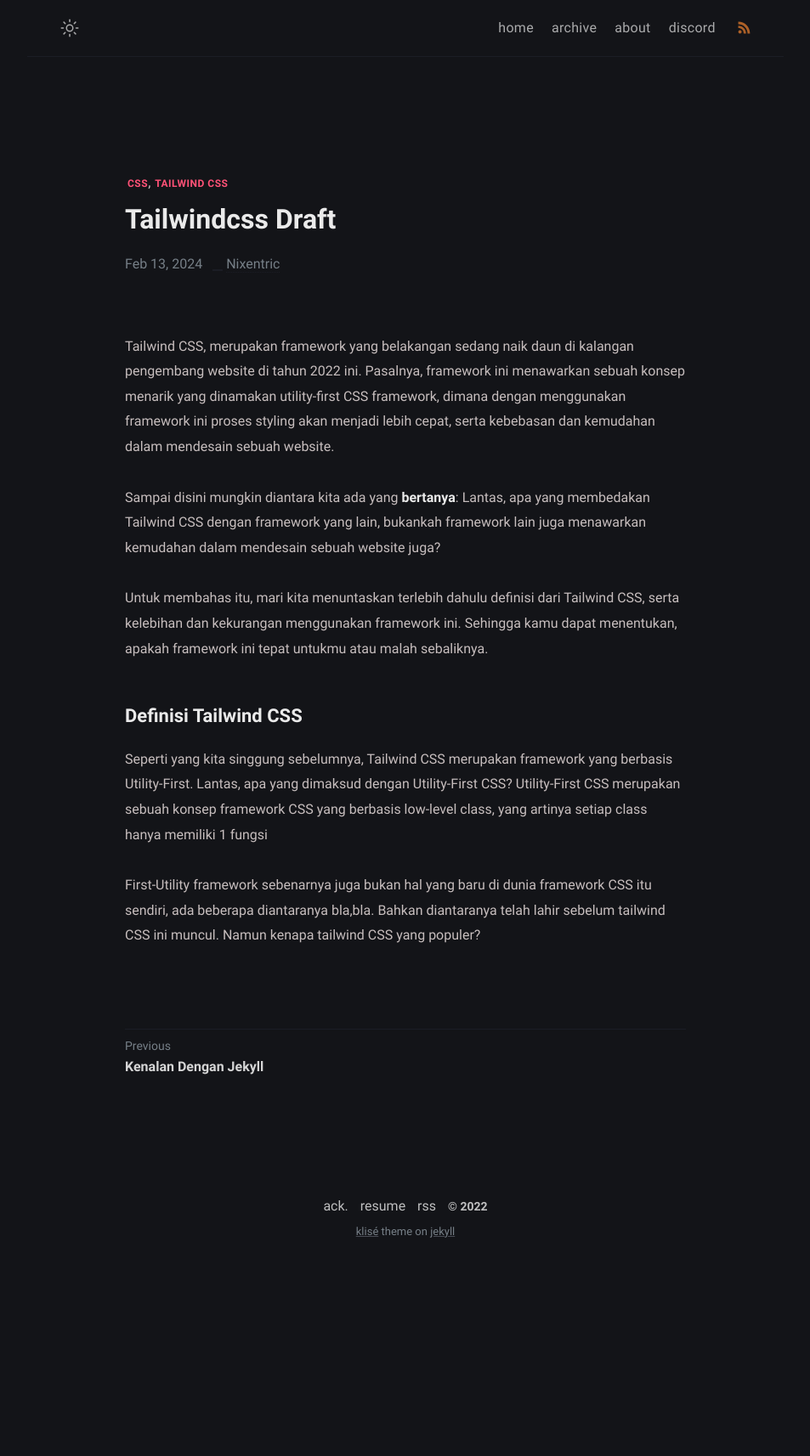
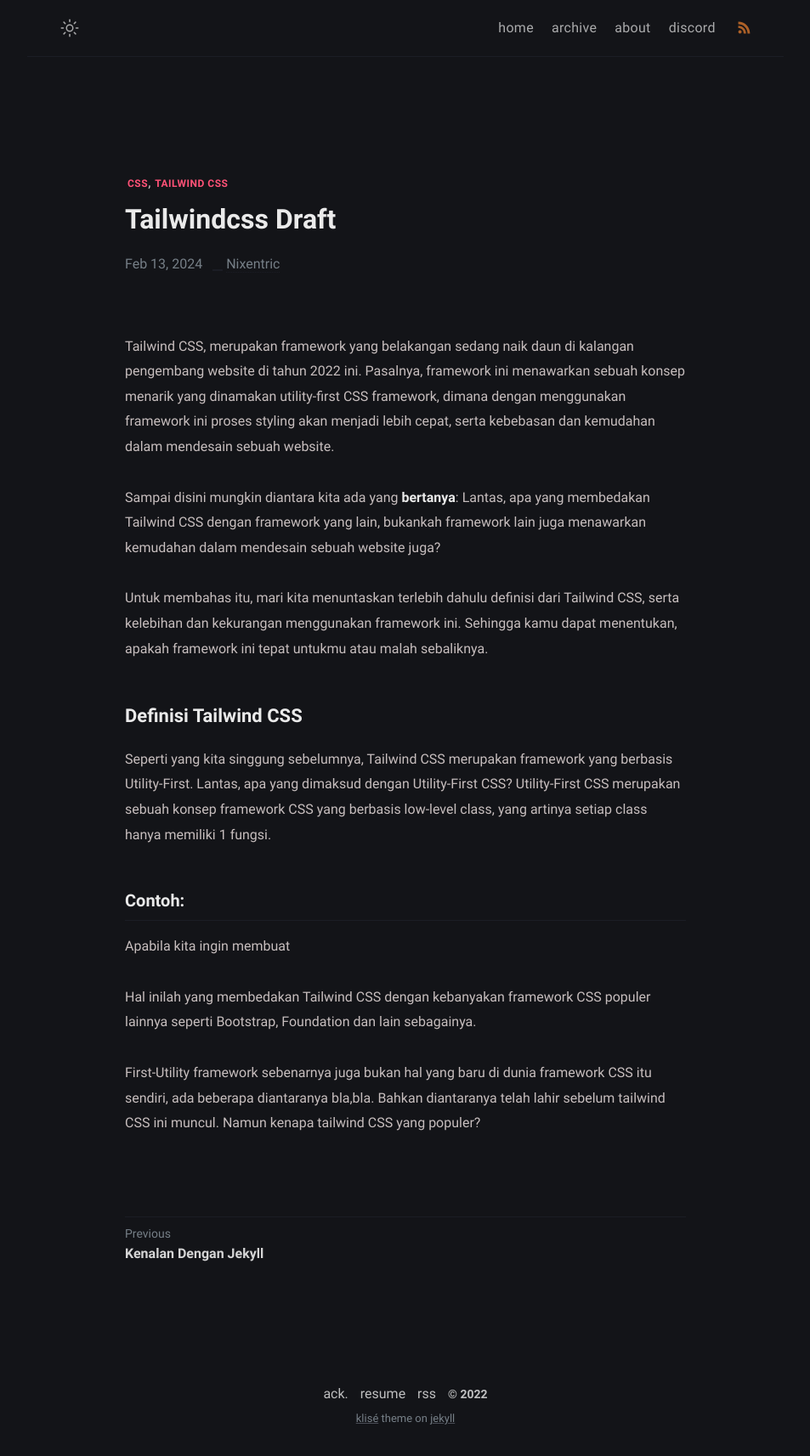
Before and after one commit to nixentric/nixentric.github.io, a Jekyll site: the page built from _posts/2022-02-15-tailwindcss-draft.md, in a window 1280 px wide. Shown: the whole page at 85% size, without its empty margins (163-1116 px from the left). Built offline with Jekyll 4.4.1, drawn with Linux system fonts in a browser that asks for light colours; before the commit the page ends 1494 px from its top, so only the background shows below that.

Commit message:
Update 2022-02-15-tailwindcss-draft.md

```diff
--- a/_posts/2022-02-15-tailwindcss-draft.md
+++ b/_posts/2022-02-15-tailwindcss-draft.md
@@ -15,6 +15,11 @@ Sampai disini mungkin diantara kita ada yang **bertanya**: Lantas, apa yang memb
 Untuk membahas itu, mari kita menuntaskan terlebih dahulu definisi dari Tailwind CSS, serta kelebihan dan kekurangan menggunakan framework ini. Sehingga kamu dapat menentukan, apakah framework ini tepat untukmu atau malah sebaliknya.
 
 ## Definisi Tailwind CSS
-Seperti yang kita singgung sebelumnya, Tailwind CSS merupakan framework yang berbasis Utility-First. Lantas, apa yang dimaksud dengan Utility-First CSS? Utility-First CSS merupakan sebuah konsep framework CSS yang berbasis low-level class, yang artinya setiap class hanya memiliki 1 fungsi
+Seperti yang kita singgung sebelumnya, Tailwind CSS merupakan framework yang berbasis Utility-First. Lantas, apa yang dimaksud dengan Utility-First CSS? Utility-First CSS merupakan sebuah konsep framework CSS yang berbasis low-level class, yang artinya setiap class hanya memiliki 1 fungsi.
+
+### Contoh:
+Apabila kita ingin membuat
+
+Hal inilah yang membedakan Tailwind CSS dengan kebanyakan framework CSS populer lainnya seperti Bootstrap, Foundation dan lain sebagainya.
 
 First-Utility framework sebenarnya juga bukan hal yang baru di dunia framework CSS itu sendiri, ada beberapa diantaranya bla,bla. Bahkan diantaranya telah lahir sebelum tailwind CSS ini muncul. Namun kenapa tailwind CSS yang populer?
```
